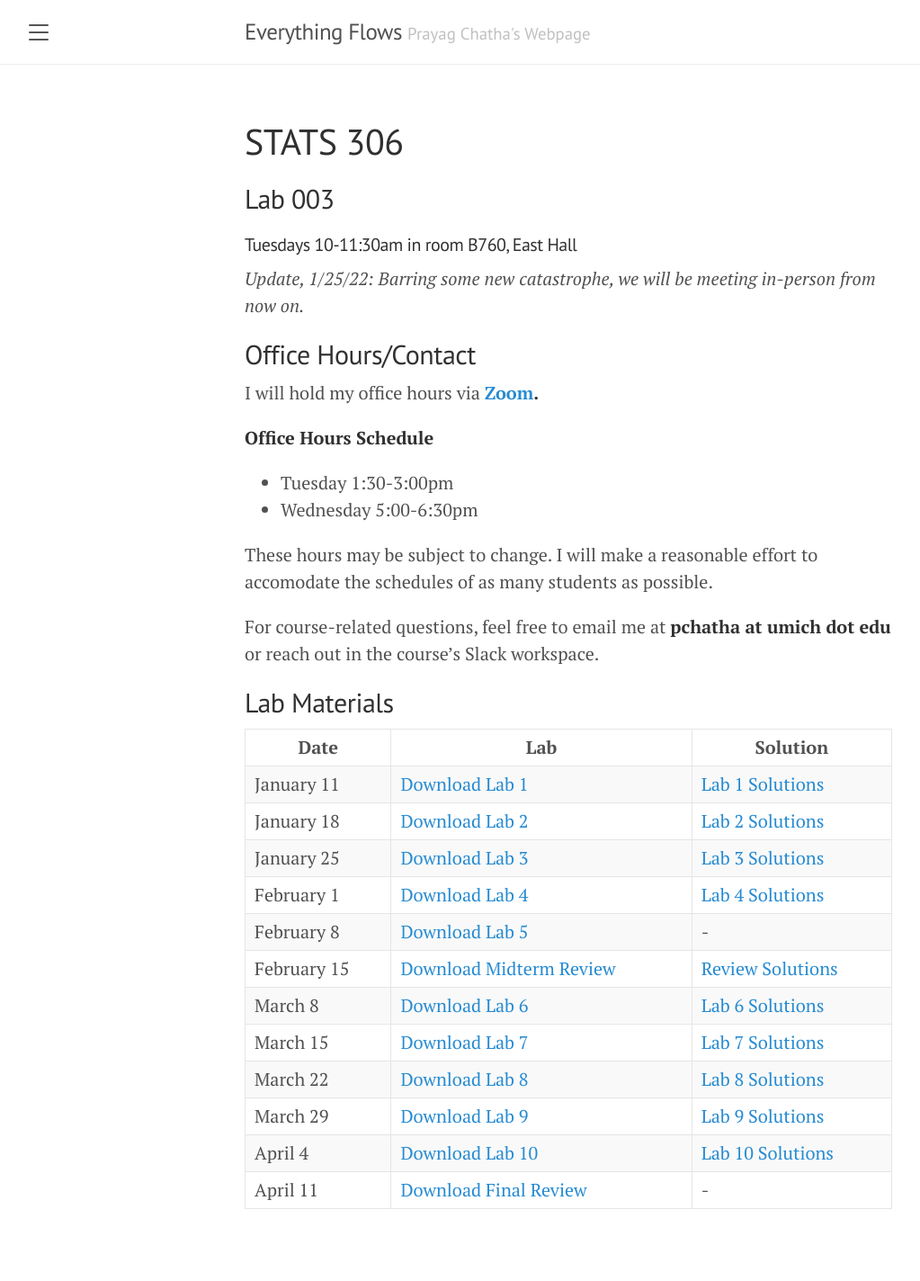
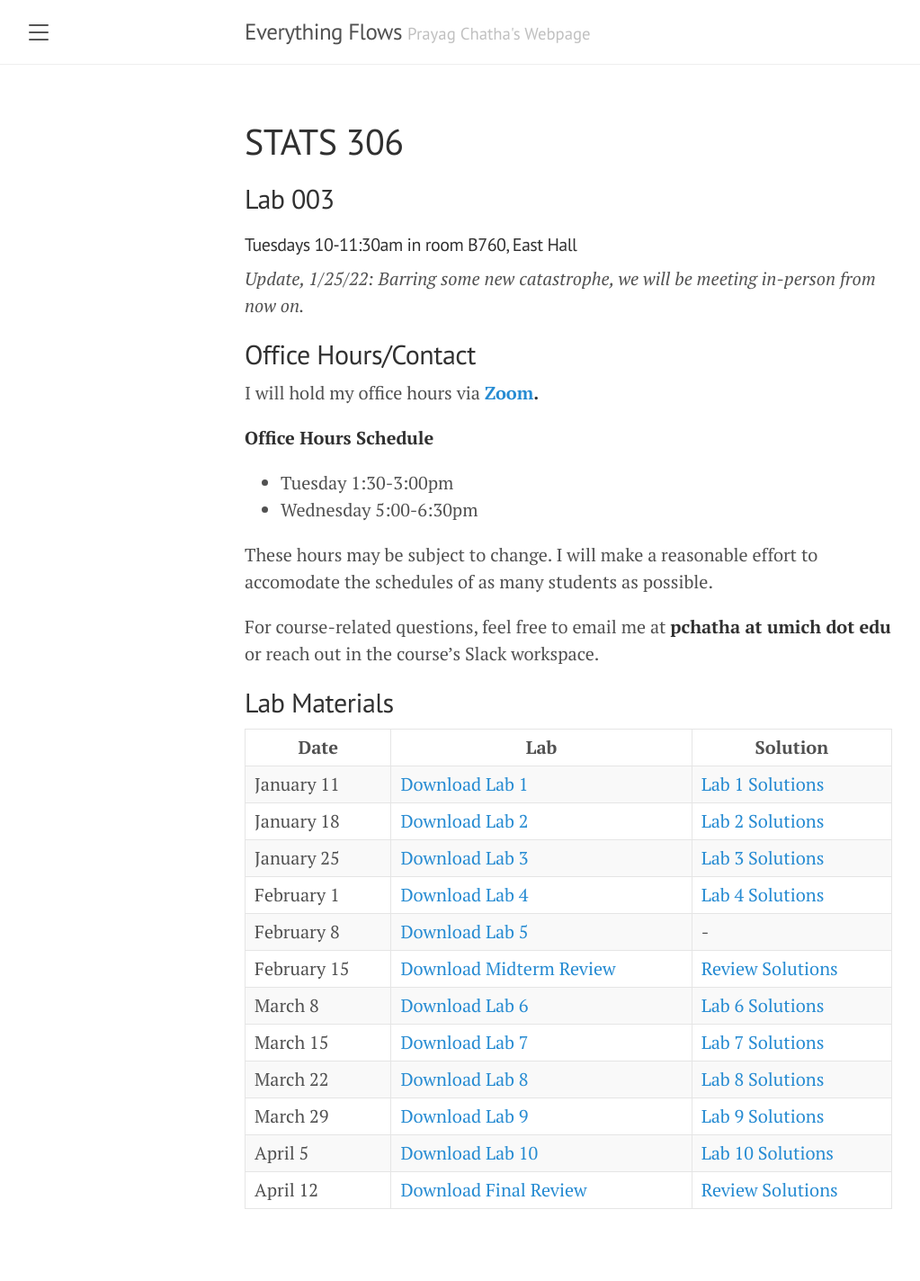
Before and after one commit to chathasphere/chathasphere.github.io, a Jekyll site: the page built from teaching/stats306.md, in a window 1280 px wide. Shown: the whole page at 90% size, without its empty margins (8-1031 px from the left). Built offline with Jekyll 4.4.1, drawn with Linux system fonts in a browser that asks for light colours.

Commit message:
Uploaded lab 11 solutions

```diff
--- a/teaching/stats306.md
+++ b/teaching/stats306.md
@@ -32,5 +32,5 @@ For course-related questions, feel free to email me at **pchatha at umich dot ed
 | March 15 | [Download Lab 7](https://github.com/chathasphere/chathasphere.github.io/blob/main/teaching/306_materials/003_lab7.ipynb) | [Lab 7 Solutions](https://github.com/chathasphere/chathasphere.github.io/blob/main/teaching/306_materials/003_lab7_solutions.ipynb) |
 | March 22 | [Download Lab 8](https://github.com/chathasphere/chathasphere.github.io/blob/main/teaching/306_materials/003_lab8.ipynb) | [Lab 8 Solutions](https://github.com/chathasphere/chathasphere.github.io/blob/main/teaching/306_materials/003_lab8_solutions.ipynb) |
 | March 29 | [Download Lab 9](https://github.com/chathasphere/chathasphere.github.io/blob/main/teaching/306_materials/003_lab9.ipynb) | [Lab 9 Solutions](https://github.com/chathasphere/chathasphere.github.io/blob/main/teaching/306_materials/003_lab9_solutions.ipynb) |
-| April 4| [Download Lab 10](https://github.com/chathasphere/chathasphere.github.io/blob/main/teaching/306_materials/003_lab10.ipynb) | [Lab 10 Solutions](https://github.com/chathasphere/chathasphere.github.io/blob/main/teaching/306_materials/003_lab10_solutions.ipynb) |
-| April 11 | [Download Final Review](https://github.com/chathasphere/chathasphere.github.io/blob/main/teaching/306_materials/003_lab11.ipynb) | - |
+| April 5| [Download Lab 10](https://github.com/chathasphere/chathasphere.github.io/blob/main/teaching/306_materials/003_lab10.ipynb) | [Lab 10 Solutions](https://github.com/chathasphere/chathasphere.github.io/blob/main/teaching/306_materials/003_lab10_solutions.ipynb) |
+| April 12 | [Download Final Review](https://github.com/chathasphere/chathasphere.github.io/blob/main/teaching/306_materials/003_lab11.ipynb) | [Review Solutions](https://github.com/chathasphere/chathasphere.github.io/blob/main/teaching/306_materials/003_lab11_solutions.ipynb) |
```
